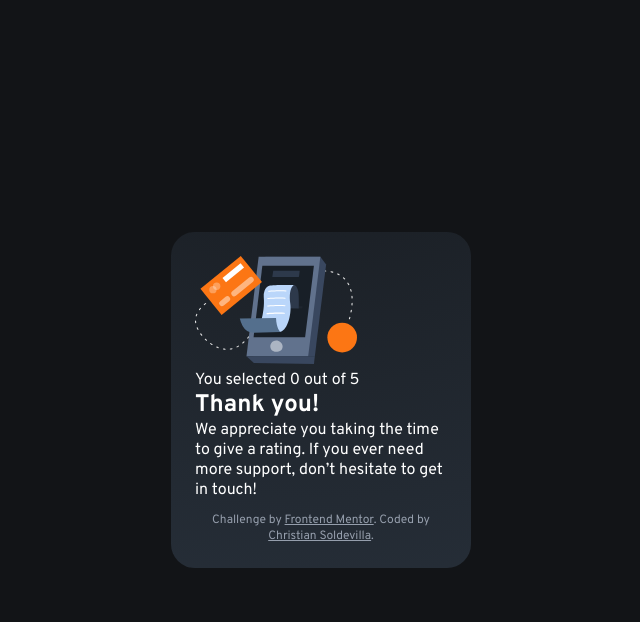
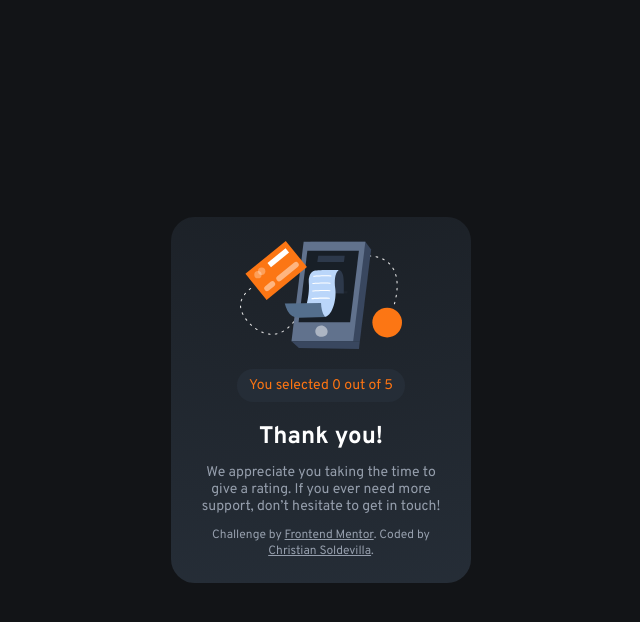
Before and after one commit to soldochris/interactive-rating-component, a React (Vite) app: page / in a window 1280 px wide. Both pictures are taken after a click on the button "SUBMIT". Shown: the top 622 px of the page, without its empty margins (319-959 px from the left). Built offline with nearby package versions, Linux system fonts and the light colour scheme.

Commit message:
basic styles for Result component

```diff
--- a/src/components/Result.css
+++ b/src/components/Result.css
@@ -1,3 +1,26 @@
 .result{
+  text-align: center;
+  display: flex;
+  flex-direction: column;
+  align-items: center;
+  justify-content: space-evenly;
+  gap: 12px;
 
+  & img{
+    max-width: 200px;
+  }
+
+  & .pill{
+    color: var(--Orange);
+    padding: 8px 12px;
+    background-color: var(--Dark-Blue);
+    font-size: 14px;
+    border-radius: 16px;
+    margin: 8px 0;
+  }
+
+  & p{
+    color: var(--Light-Grey);
+    font-size: 14px;
+  }
 }
--- a/src/components/Result.jsx
+++ b/src/components/Result.jsx
@@ -4,7 +4,7 @@ function Result({rating}){
   return(
     <section className="result">
       <img src="/images/illustration-thank-you.svg" alt="illustration thank you" />
-      <p>You selected {rating} out of 5</p>
+      <p className='pill'>You selected {rating} out of 5</p>
       <h2>Thank you!</h2>
       <p>
         We appreciate you taking the time to give a rating. If you ever need more support,
--- a/src/components/Survey.jsx
+++ b/src/components/Survey.jsx
@@ -8,9 +8,7 @@ function Survey({setRating}){
 
   function handleSubmit(event){
     event.preventDefault()
-
     setRating(currentVal)
-    console.log(currentVal)
   }
 
   return (
```
